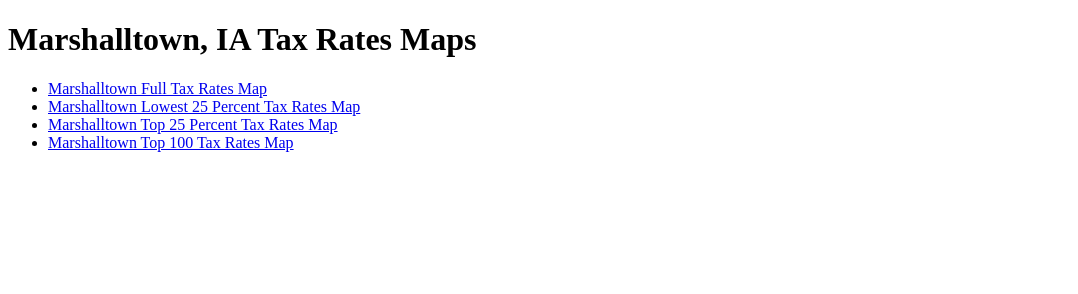
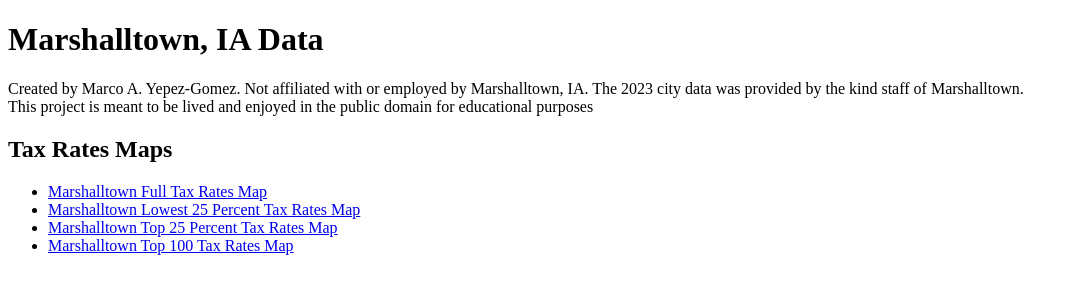
Before and after one commit to myepez/marshalltown-ia, a plain HTML site: page docs/index.html in a window 1280 px wide. Shown: the whole page, without its empty margins (0-1078 px from the left). Drawn offline with Linux system fonts and the light colour scheme.

Commit message:
Updated Homepage

```diff
--- a/docs/index.html
+++ b/docs/index.html
@@ -5,7 +5,10 @@
     <title>Marshalltown, IA Tax Rates Maps</title>
 </head>
     <body>
-        <h1>Marshalltown, IA Tax Rates Maps</h1>
+        <h1>Marshalltown, IA Data</h1>
+        <p>Created by Marco A. Yepez-Gomez. Not affiliated with or employed by Marshalltown, IA. The 2023 city data was provided by the kind staff of Marshalltown.<br>
+        This project is meant to be lived and enjoyed in the public domain for educational purposes</p>
+        <h2>Tax Rates Maps</h2>
         <ul>
             <li><a href="marshalltown_tax_rate.html">Marshalltown Full Tax Rates Map</a></li>
             <li><a href="marshalltown_lowest_25_percent_tax_rate.html">Marshalltown Lowest 25 Percent Tax Rates Map</a></li>
```
